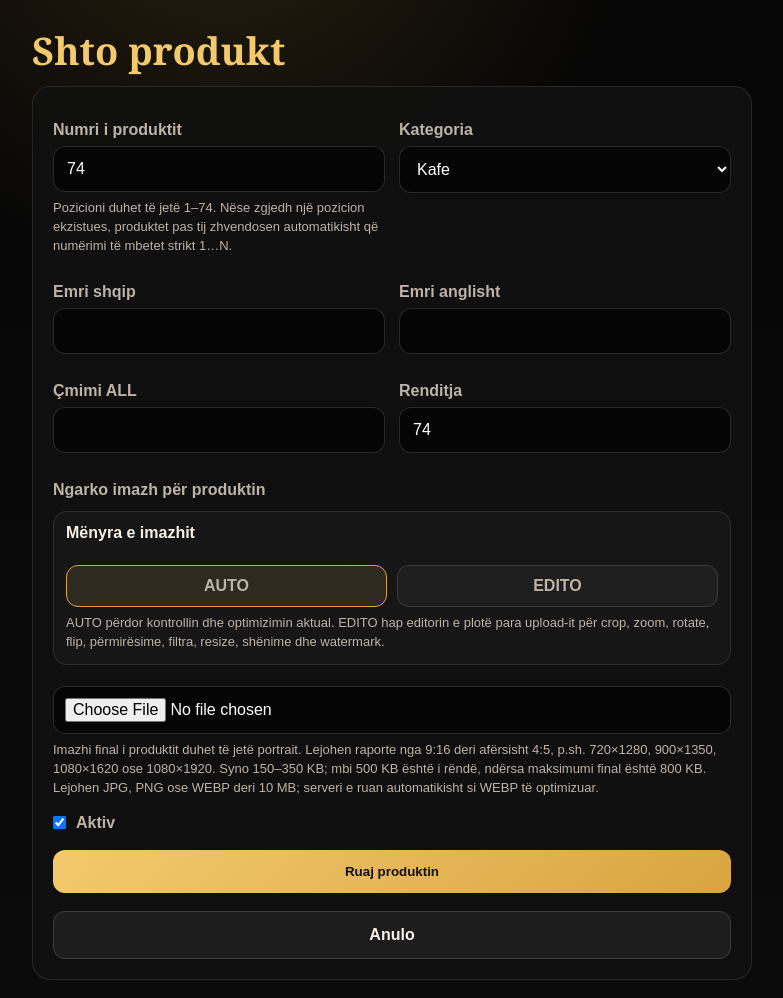
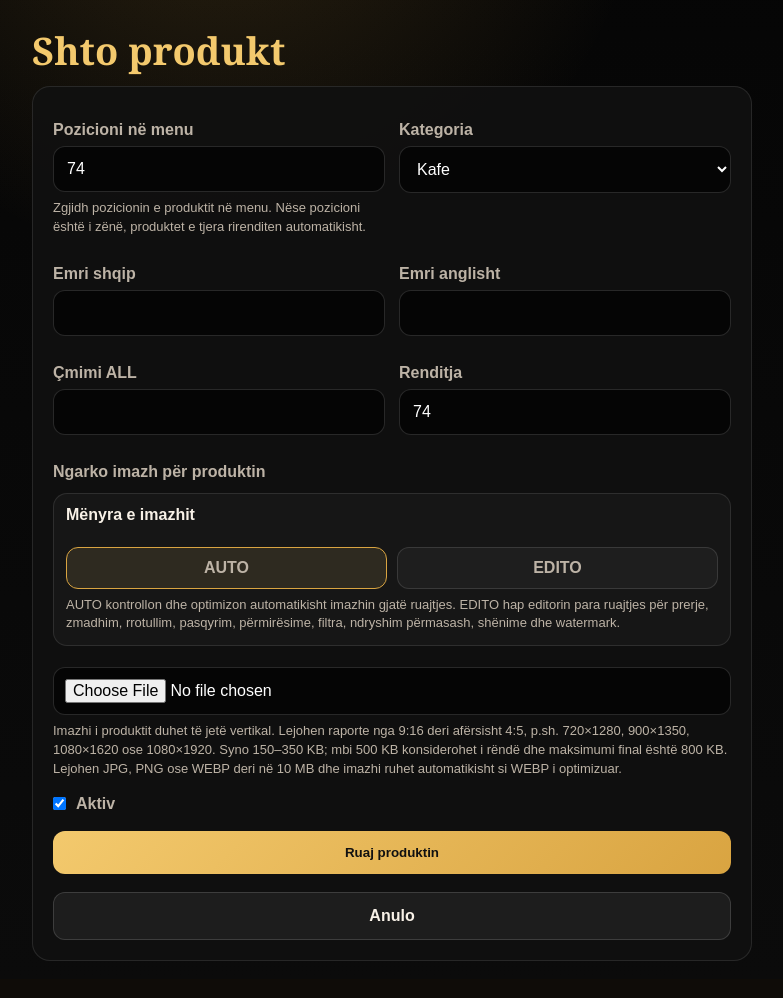
Before and after one commit to petabytedesigner/TadeoBar, a PHP site: page /tadeo-admin/product-create.php in a window 1280 px wide. Shown: the part 154-1152 px from the top of the page, without its empty margins (36-819 px from the left). After the commit the page ends 1115 px from the top, so only its background shows below. Run offline with PHP 8.4, Linux system fonts and the light colour scheme; the visitor is signed in with stand-in values (Sample User, id 1); data comes from the database, SQL or seed files in the repository; data that the repository does not hold is empty.

Commit message:
Standardize product create interface copy

```diff
--- a/public/tadeo-admin/product-create.php
+++ b/public/tadeo-admin/product-create.php
@@ -116,9 +116,9 @@ if ($_SERVER['REQUEST_METHOD'] === 'POST') {
 
                 <div class="form-grid">
                     <div>
-                        <label>Numri i produktit</label>
+                        <label>Pozicioni në menu</label>
                         <input name="menu_number" type="number" min="1" max="<?= e($maxMenuPosition) ?>" value="<?= e($data['menu_number']) ?>" required>
-                        <div class="help-text">Pozicioni duhet të jetë 1–<?= e($maxMenuPosition) ?>. Nëse zgjedh një pozicion ekzistues, produktet pas tij zhvendosen automatikisht që numërimi të mbetet strikt 1…N.</div>
+                        <div class="help-text">Zgjidh pozicionin e produktit në menu. Nëse pozicioni është i zënë, produktet e tjera rirenditen automatikisht.</div>
                     </div>
 
                     <div>
@@ -168,7 +168,7 @@ if ($_SERVER['REQUEST_METHOD'] === 'POST') {
                                 </label>
                             </div>
                             <div class="help-text">
-                                AUTO përdor kontrollin dhe optimizimin aktual. EDITO hap editorin e plotë para upload-it për crop, zoom, rotate, flip, përmirësime, filtra, resize, shënime dhe watermark.
+                                AUTO kontrollon dhe optimizon automatikisht imazhin gjatë ruajtjes. EDITO hap editorin para ruajtjes për prerje, zmadhim, rrotullim, pasqyrim, përmirësime, filtra, ndryshim përmasash, shënime dhe watermark.
                             </div>
                         </div>
 
@@ -179,24 +179,24 @@ if ($_SERVER['REQUEST_METHOD'] === 'POST') {
                             data-product-image-input
                             data-preview-target="productImagePreview"
                         >
-                        <div class="help-text">Imazhi final i produktit duhet të jetë portrait. Lejohen raporte nga 9:16 deri afërsisht 4:5, p.sh. 720×1280, 900×1350, 1080×1620 ose 1080×1920. Syno 150–350 KB; mbi 500 KB është i rëndë, ndërsa maksimumi final është 800 KB. Lejohen JPG, PNG ose WEBP deri 10 MB; serveri e ruan automatikisht si WEBP të optimizuar.</div>
+                        <div class="help-text">Imazhi i produktit duhet të jetë vertikal. Lejohen raporte nga 9:16 deri afërsisht 4:5, p.sh. 720×1280, 900×1350, 1080×1620 ose 1080×1920. Syno 150–350 KB; mbi 500 KB konsiderohet i rëndë dhe maksimumi final është 800 KB. Lejohen JPG, PNG ose WEBP deri në 10 MB dhe imazhi ruhet automatikisht si WEBP i optimizuar.</div>
 
                         <div class="product-image-preview" id="productImagePreview" aria-live="polite" hidden>
                             <div class="product-image-preview-grid">
                                 <div class="product-image-preview-media">
-                                    <img data-preview-image alt="Preview i imazhit">
+                                    <img data-preview-image alt="Pamja paraprake e imazhit">
                                 </div>
                                 <div class="product-image-preview-details">
                                     <div class="product-image-preview-status is-loading" data-preview-status>Po kontrollohet imazhi…</div>
                                     <button type="button" class="btn btn-secondary product-image-edit-now" data-edit-now hidden>Editoje tani</button>
                                     <dl class="product-image-preview-meta">
-                                        <div><dt>File</dt><dd data-preview-name>—</dd></div>
-                                        <div><dt>Format</dt><dd data-preview-type>—</dd></div>
-                                        <div><dt>Dimensione</dt><dd data-preview-dimensions>—</dd></div>
-                                        <div><dt>Ratio W/H</dt><dd data-preview-ratio>—</dd></div>
-                                        <div><dt>Madhësia burim</dt><dd data-preview-size>—</dd></div>
+                                        <div><dt>Skedari</dt><dd data-preview-name>—</dd></div>
+                                        <div><dt>Formati</dt><dd data-preview-type>—</dd></div>
+                                        <div><dt>Dimensionet</dt><dd data-preview-dimensions>—</dd></div>
+                                        <div><dt>Raporti gjerësi/lartësi</dt><dd data-preview-ratio>—</dd></div>
+                                        <div><dt>Madhësia</dt><dd data-preview-size>—</dd></div>
                                     </dl>
-                                    <p class="product-image-preview-note">Preview kontrollon file-in që do të dërgohet. Serveri bën optimizimin final WEBP dhe validimin përfundimtar gjatë ruajtjes.</p>
+                                    <p class="product-image-preview-note">Pamja paraprake kontrollon imazhin para ruajtjes. Gjatë ruajtjes kryhet validimi përfundimtar dhe optimizimi automatik në WEBP.</p>
                                 </div>
                             </div>
                         </div>
```
